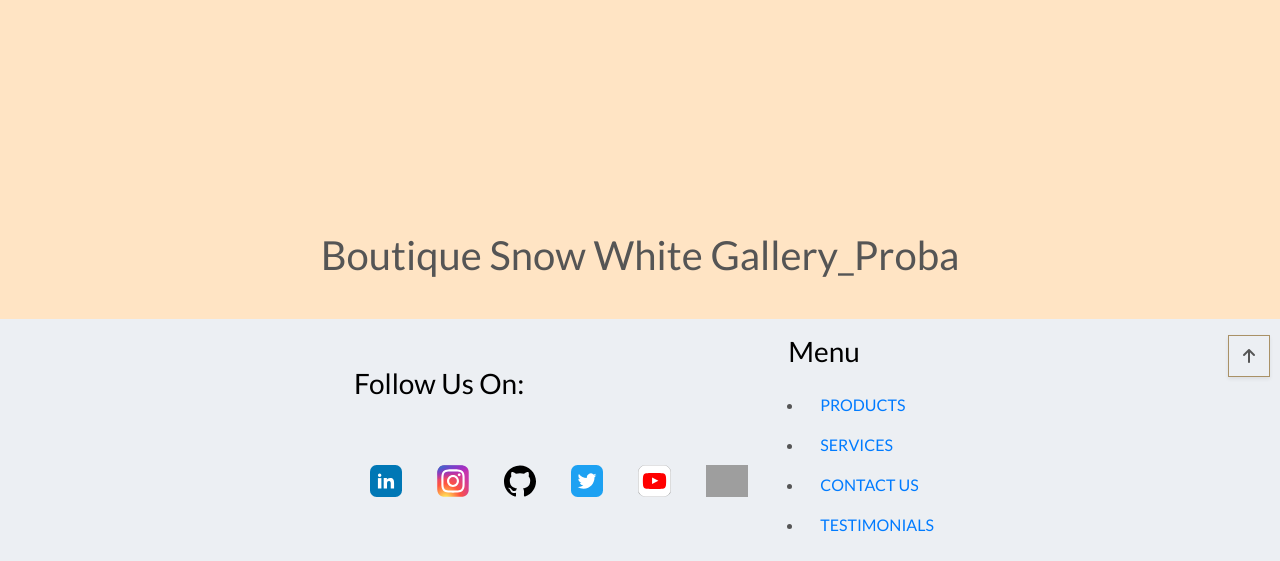
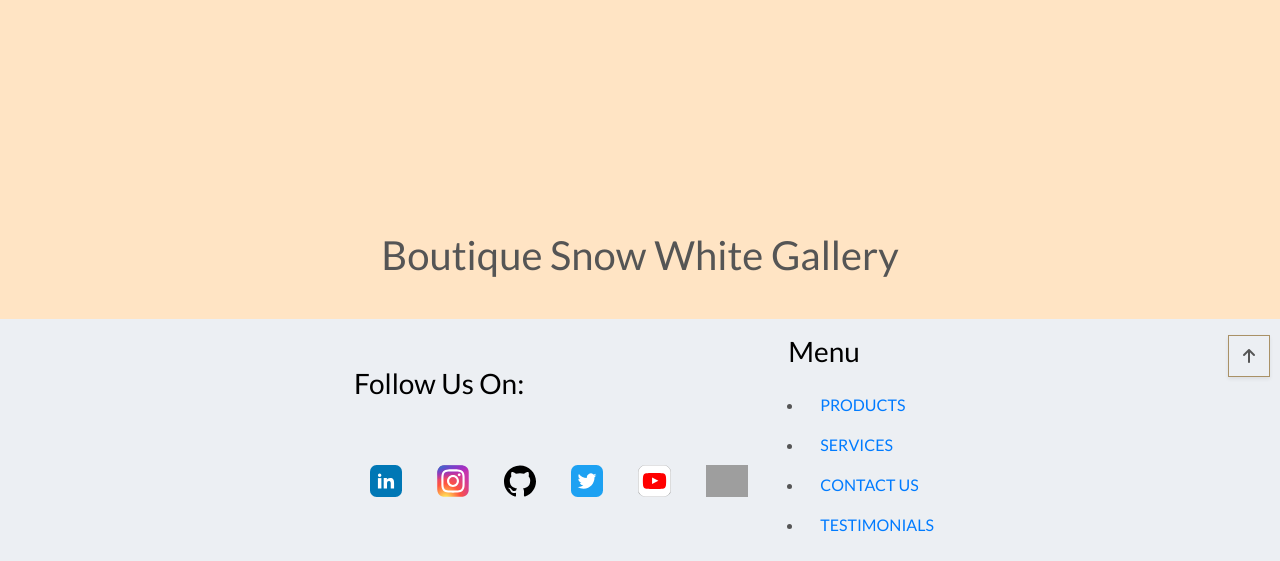
Before and after one commit to SnezhanaZdravkova/Boutique-Snow-White, a Django app: page /gallery/gallery/ in a window 1280 px wide. Shown: the part 413-974 px from the top of the page. Run offline with Django 3.2, Linux system fonts and the light colour scheme; data that the repository does not hold is empty; some libraries are stand-ins or nearby versions; grey boxes are pictures that could not be loaded.

Commit message:
Fixed the title

```diff
--- a/gallery/templates/gallery/galleryimages_list.html
+++ b/gallery/templates/gallery/galleryimages_list.html
@@ -10,7 +10,7 @@
 {% endblock %}
 
 {% block content %}
-<h1 class="text-center p-2 d-block">Boutique Snow White Gallery_Proba</h1>
+<h1 class="text-center p-2 d-block">Boutique Snow White Gallery</h1>
 <div class="container d-flex flex-row flex-wrap justify-content-center">
 {% if user.is_superuser %}
     <div class="col-12 mb-6">
```
